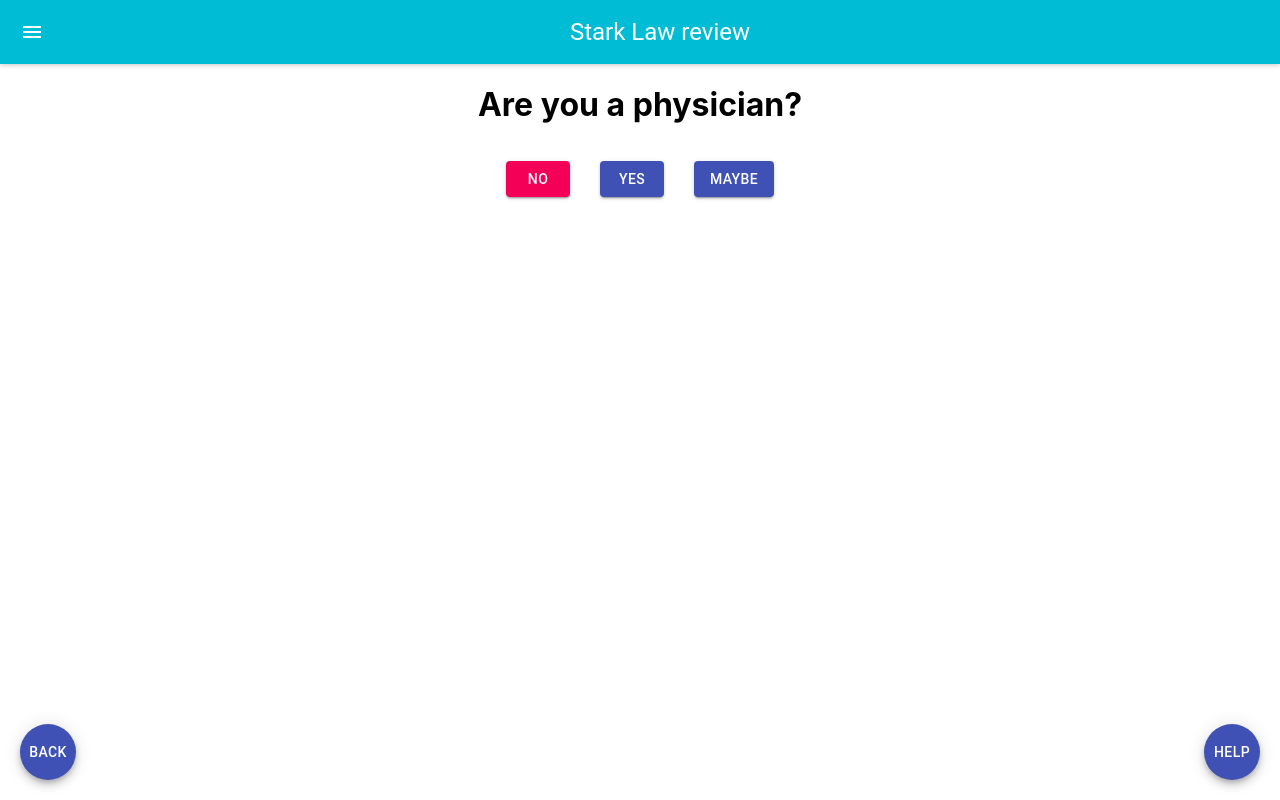
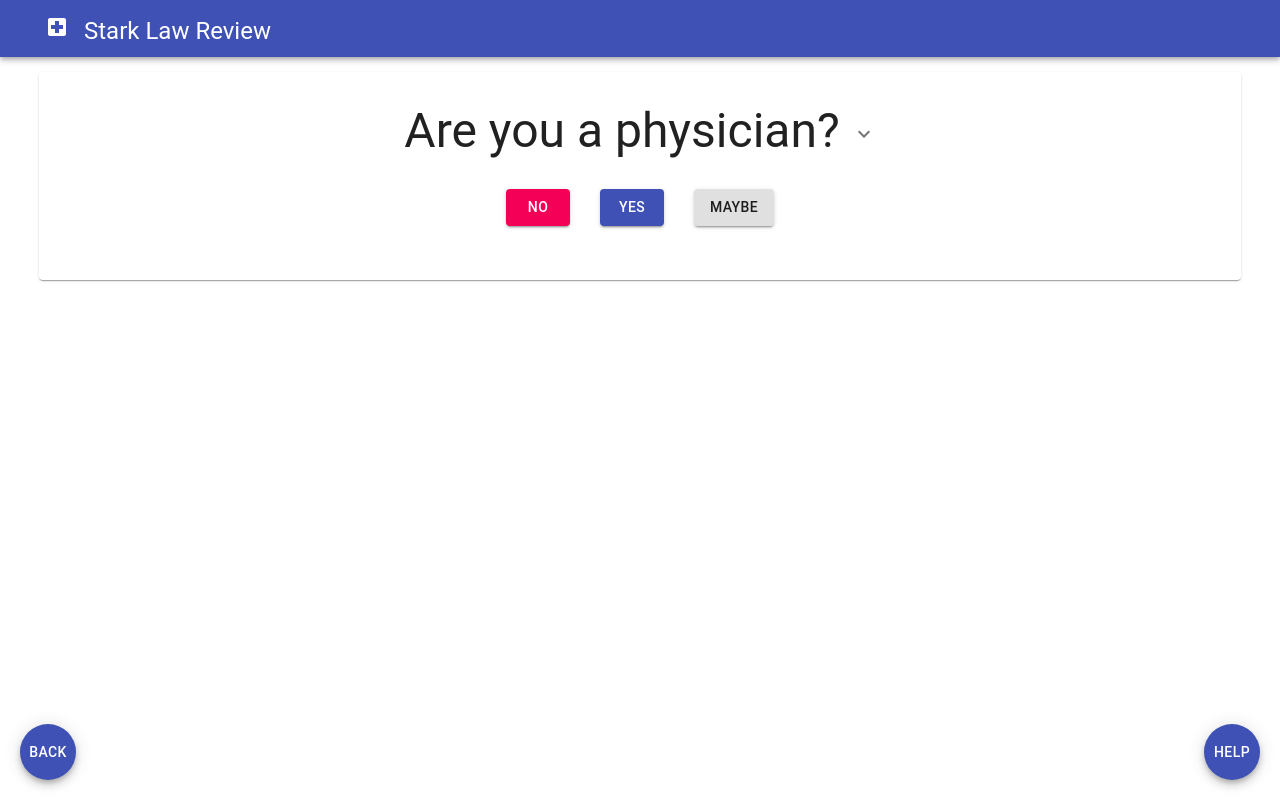
Before and after one commit to JJWasyl/law-review, a React (Create React App) app: page / in a window 1280 px wide. Both pictures are taken after a click on the button "BEGIN". Built offline with nearby package versions, Linux system fonts and the light colour scheme.

Commit message:
UI improvements

```diff
--- a/src/App.js
+++ b/src/App.js
@@ -1,13 +1,45 @@
 import React from 'react';
 import './App.css';
 import { UserForm } from './components/UserForm';
+import Typography from '@material-ui/core/Typography';
+import { Toolbar } from "material-ui";
+import AppBar from '@material-ui/core/AppBar';
+import { MuiThemeProvider } from "material-ui/styles";
+import IconButton from '@material-ui/core/IconButton';
+import LocalHospitalIcon from '@material-ui/icons/LocalHospital';
 
 function App() {
   return (
-    <div className="App">
-      <UserForm />
-    </div>
+    <MuiThemeProvider>
+      <div className="App">
+        <React.Fragment>
+          <AppBar position="static" style={styles.appBar} color="primary">
+            <Typography variant="h5" align="left" style={styles.appBarTitle}>
+            <LocalHospitalIcon style={styles.menuButton}/>
+              Stark Law Review
+            </Typography>
+          </AppBar>
+          <UserForm />
+        </React.Fragment>
+      </div>
+    </MuiThemeProvider>
   );
 }
 
+const styles = {
+  appBar: {
+    padding: 10,
+    flexGrow: 1,
+    marginBottom: 15
+  },
+  appBarTitle: {
+    padding: 0
+  },
+  menuButton: {
+    marginRight: 15,
+    marginLeft: 35,
+    marginTop: 5
+  },
+};
+
 export default App;
--- a/src/components/CheckboxStep.js
+++ b/src/components/CheckboxStep.js
@@ -11,14 +11,30 @@ import {
   TextField,
   Button
 } from "@material-ui/core";
+import Typography from '@material-ui/core/Typography';
+import Card from '@material-ui/core/Card';
+import CardActionArea from '@material-ui/core/CardActionArea';
+import CardActions from '@material-ui/core/CardActions';
+import CardMedia from '@material-ui/core/CardMedia';
+import Collapse from '@material-ui/core/Collapse';
+import CardContent from '@material-ui/core/CardContent';
+import ExpandMoreIcon from '@material-ui/icons/ExpandMore';
+import IconButton from '@material-ui/core/IconButton';
 
 export class CheckboxStep extends Component {
   constructor(props) {
     super(props);
     console.log(props);
     this.state = {
-      healthServices: props.step.answer
+      healthServices: props.step.answer,
+      expanded: false
     };
+  }
+
+  handleExpandClick = () => {
+    this.setState(prevState => ({
+      expanded: !prevState.expanded
+    }));
   }
 
   render() {
@@ -26,10 +42,28 @@ export class CheckboxStep extends Component {
       <MuiThemeProvider>
         <React.Fragment>
           <Container maxwidth="sm">
-            <h1>
-              Does that healthcare provider furnish designated health services
-              or DHS?
-            </h1>
+            <Card style={styles.cardRoot}>
+              <CardContent style={styles.cardmain}>
+              <Typography variant="h4" component="h2" style={styles.titleSpace}>
+                  {this.props.step.questionText}
+                  {this.props.step.tooltip != null &&
+                    <IconButton
+                      edge="end"
+                      onClick={this.handleExpandClick}
+                      aria-expanded={this.state.expanded}
+                      aria-label="show more"
+                      style={this.state.expanded ? styles.expand : styles.expandOpen}
+                    >
+                      <ExpandMoreIcon />
+                    </IconButton>}
+                </Typography>
+                <Collapse in={this.state.expanded} timeout="auto" unmountOnExit>
+                  <CardContent>
+                    <Typography paragraph>
+                      {this.props.step.tooltip}
+                    </Typography>
+                  </CardContent>
+                </Collapse>
               <Box component="span">
                 <Container maxWidth="sm">
                   <FormControl component="fieldset">
@@ -77,6 +111,7 @@ export class CheckboxStep extends Component {
                         <Button
                           variant="contained"
                           color="primary"
+                          style={styles.button}
                           primary={"true"}
                           onClick={() => {
                             var checked =
@@ -92,6 +127,8 @@ export class CheckboxStep extends Component {
                   </FormControl>
                 </Container>
               </Box>
+            </CardContent>
+          </Card>
           </Container>
         </React.Fragment>
       </MuiThemeProvider>
@@ -99,4 +136,26 @@ export class CheckboxStep extends Component {
   }
 }
 
+const styles = {
+  button: {
+    margin: 15
+  },
+  cardRoot: {
+    margin: 15
+  },
+  cardmain: {
+    minWidth: 275,
+    margin: 15,
+  },
+  expand: {
+    transform: 'rotate(180deg)',
+  },
+  expandOpen: {
+    transform: 'rotate(0deg)',
+  },
+  titleSpace: {
+    marginBottom: 15
+  }
+}
+
 export default CheckboxStep;
--- a/src/components/Start.js
+++ b/src/components/Start.js
@@ -1,6 +1,12 @@
 import React, { Component } from "react";
 import MuiThemeProvider from "material-ui/styles/MuiThemeProvider";
 import { Container, Button, Box } from "@material-ui/core";
+import Typography from '@material-ui/core/Typography';
+import Card from '@material-ui/core/Card';
+import CardActionArea from '@material-ui/core/CardActionArea';
+import CardActions from '@material-ui/core/CardActions';
+import CardMedia from '@material-ui/core/CardMedia';
+import CardContent from '@material-ui/core/CardContent';
 
 export class Start extends Component {
   render() {
@@ -9,6 +15,26 @@ export class Start extends Component {
         <React.Fragment>
           <Container maxwidth="sm">
             <h1>Welcome to the assisted Stark Law review</h1>
+          </Container>
+          <Container maxWidth="sm">
+            <Card style={styles.cardmain}>
+              <CardContent>
+                <CardMedia
+                  style={styles.media}
+                  image={require("./media/health-care-blocks.jpg")}
+                  title="Keep your work clean"
+                />
+                <Typography variant="h5" component="h2" style={styles.cardmain}>
+                  Why am I at risk?
+                </Typography>
+                <Typography variant="body2" component="p">
+                  Today's physicians face many offers of partnership or gratitude.
+                  However some of them are illegal and could cost you significant
+                  fines if left unanswered.
+                  <br />
+                  With this short interview, we can help you screen for risky
+                  enterprises and help you avoid a confrontation with Johnny Law.
+                </Typography>
                 <Box component="span">
                   <Container maxWidth="sm">
                     <Button
@@ -22,6 +48,8 @@ export class Start extends Component {
                     </Button>
                   </Container>
                 </Box>
+              </CardContent>
+            </Card>
           </Container>
         </React.Fragment>
       </MuiThemeProvider>
@@ -31,8 +59,19 @@ export class Start extends Component {
 
 const styles = {
   button: {
-    margin: 15
-  }
+    marginTop: 15
+  },
+  cardmain: {
+    minWidth: 275,
+    margin: 15,
+  },
+  pos: {
+    marginBottom: 12,
+  },
+  media: {
+    height: 140,
+    paddingTop: '15%',
+  },
 };
 
 export default Start;
--- a/src/components/UserForm.js
+++ b/src/components/UserForm.js
@@ -4,7 +4,6 @@ import Start from "./Start";
 import Help from "./Help";
 import YesNoMaybe from "./YesNoMaybe.js";
 import CheckboxStep from "./CheckboxStep.js";
-import AppBar from "material-ui/AppBar";
 import { MuiThemeProvider } from "material-ui/styles";
 import Fab from "@material-ui/core/Fab";
 import { Box } from "@material-ui/core";
@@ -12,7 +11,7 @@ import { Box } from "@material-ui/core";
 export class UserForm extends Component {
   state = {
     step: "Start",
-    prevSteps: [],
+    prevSteps: ["Start"],
     email: null,
     referralEntity: [],
     steps: {
@@ -197,15 +196,6 @@ export class UserForm extends Component {
       return (
         <MuiThemeProvider>
           <Box component="span">
-            <AppBar title="Stark Law review" />
-            <Fab
-              color="primary"
-              aria-label="add"
-              style={styles.backFab}
-              onClick={this.goBack}
-            >
-              Back
-            </Fab>
             <YesNoMaybe
               step={this.state.steps[this.state.step]}
               nextStep={answer => {
@@ -226,6 +216,14 @@ export class UserForm extends Component {
             <Fab
               color="primary"
               aria-label="add"
+              style={styles.backFab}
+              onClick={this.goBack}
+            >
+              Back
+            </Fab>
+            <Fab
+              color="primary"
+              aria-label="add"
               style={styles.helpFab}
               onClick={() => {
                 this.setState({ step: "Help" });
@@ -242,7 +240,6 @@ export class UserForm extends Component {
       return (
         <MuiThemeProvider>
           <Box component="span">
-            <AppBar title="Stark Law review" />
             <Fab
               color="primary"
               aria-label="add"
--- a/src/components/YesNoMaybe.js
+++ b/src/components/YesNoMaybe.js
@@ -1,20 +1,51 @@
 import React, { Component } from "react";
 import MuiThemeProvider from "material-ui/styles/MuiThemeProvider";
 import { Container, Button, Box, Tooltip } from "@material-ui/core";
+import Typography from '@material-ui/core/Typography';
+import Card from '@material-ui/core/Card';
+import Collapse from '@material-ui/core/Collapse';
+import CardContent from '@material-ui/core/CardContent';
+import ExpandMoreIcon from '@material-ui/icons/ExpandMore';
+import IconButton from '@material-ui/core/IconButton';
 
 export class YesNoMaybe extends Component {
+  state = {
+    expanded: false,
+  }
+
+  handleExpandClick = () => {
+    this.setState(prevState => ({
+      expanded: !prevState.expanded
+    }));
+  }
+
   render() {
     return (
       <MuiThemeProvider>
         <React.Fragment>
           <Container maxwidth="sm">
-            {this.props.step.tooltip != null ? (
-              <Tooltip title={this.props.step.tooltip} arrow>
-                <h1>{this.props.step.questionText}</h1>
-              </Tooltip>
-            ) : (
-              <h1>{this.props.step.questionText}</h1>
-            )}
+            <Card style={styles.cardRoot}>
+              <CardContent style={styles.cardmain}>
+                <Typography variant="h3" component="h2" style={styles.titleSpace}>
+                  {this.props.step.questionText}
+                  {this.props.step.tooltip != null &&
+                    <IconButton
+                      edge="end"
+                      onClick={this.handleExpandClick}
+                      aria-expanded={this.state.expanded}
+                      aria-label="show more"
+                      style={this.state.expanded ? styles.expand : styles.expandOpen}
+                    >
+                      <ExpandMoreIcon />
+                    </IconButton>}
+                </Typography>
+                <Collapse in={this.state.expanded} timeout="auto" unmountOnExit>
+                  <CardContent>
+                    <Typography paragraph>
+                      {this.props.step.tooltip}
+                    </Typography>
+                  </CardContent>
+                </Collapse>
                 <Box component="span">
                   <Container maxWidth="sm">
                     <Button
@@ -40,7 +71,7 @@ export class YesNoMaybe extends Component {
                     </Button>
                     <Button
                       variant="contained"
-                  color="primary"
+                      color="default"
                       primary={"true"}
                       style={styles.button}
                       onClick={() => {
@@ -51,6 +82,8 @@ export class YesNoMaybe extends Component {
                     </Button>
                   </Container>
                 </Box>
+              </CardContent>
+            </Card>
           </Container>
         </React.Fragment>
       </MuiThemeProvider>
@@ -61,7 +94,23 @@ export class YesNoMaybe extends Component {
 const styles = {
   button: {
     margin: 15
-  }
+  },
+  cardRoot: {
+    margin: 15
+  },
+  cardmain: {
+    minWidth: 275,
+    margin: 15,
+  },
+  expand: {
+    transform: 'rotate(180deg)',
+  },
+  expandOpen: {
+    transform: 'rotate(0deg)',
+  },
+  titleSpace: {
+    marginBottom: 15
+  },
 };
 
 export default YesNoMaybe;
```
Also changed, not shown: src/components/media/health-care-blocks.jpg (added), 1 other file (tests, documents, lock files or other folders). Lines whose indentation alone changed are shown as unchanged.
